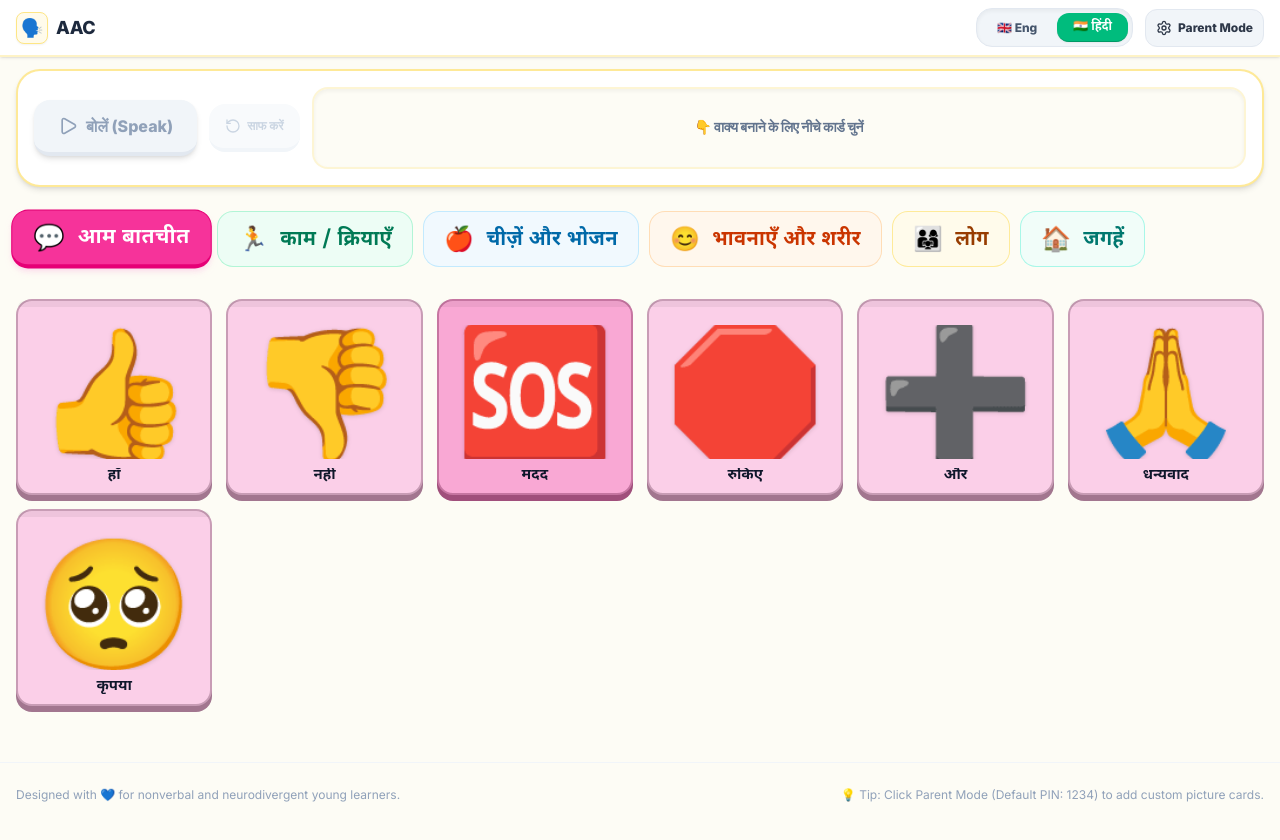
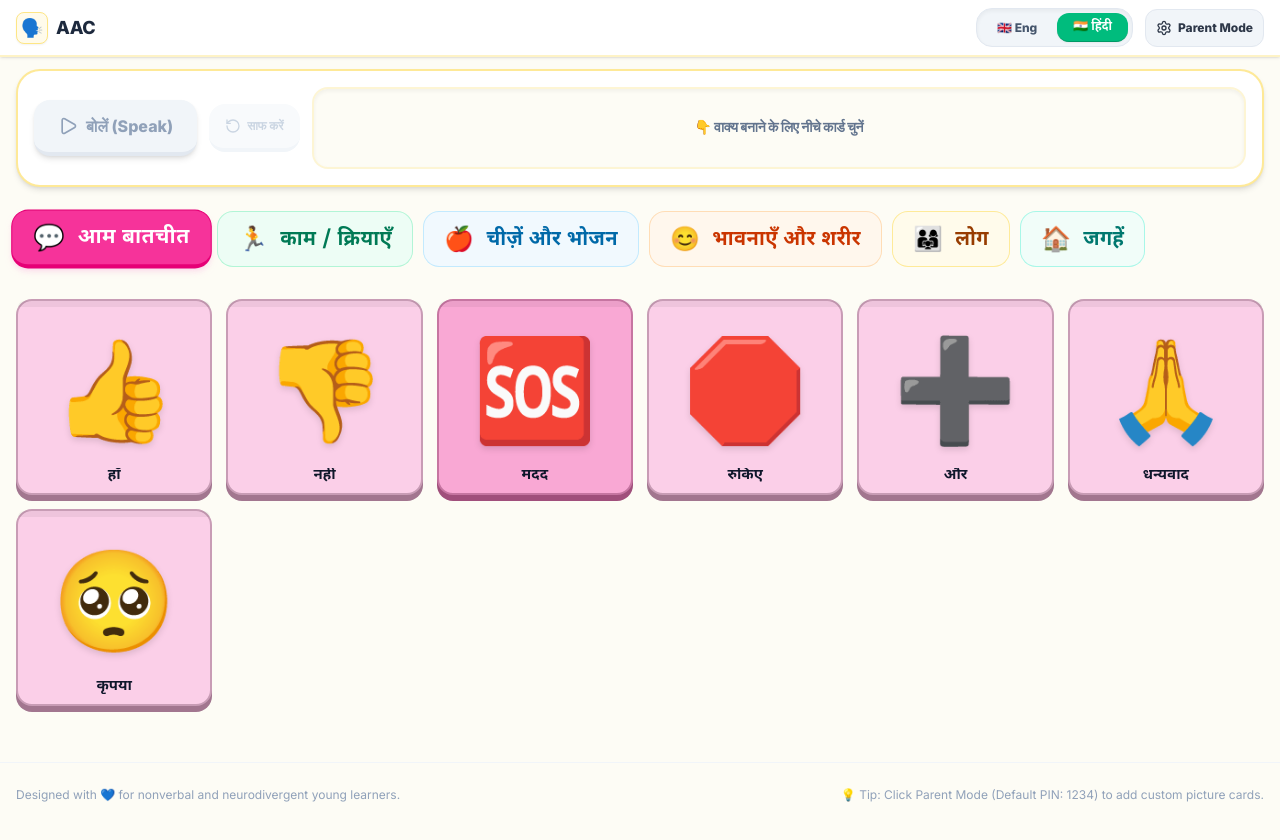
Before and after one commit to gunjanj20000/AAC-, a React (Vite) app: page / in a window 1280 px wide. Shown: the top 840 px of the page. Built offline with nearby package versions, Linux system fonts and the light colour scheme.

Commit message:
style: optimize AAC card visual layout
Adjust image scaling and emoji font sizes to improve visibility and alignment within the card grid.

```diff
--- a/src/components/CardGrid.tsx
+++ b/src/components/CardGrid.tsx
@@ -123,16 +123,16 @@ export function CardGrid({
             )}
 
             {/* Custom Picture or Emoji */}
-            <div className="flex-1 w-full h-full min-h-0 flex items-center justify-center relative mt-4 mb-0.5 overflow-hidden">
+            <div className="flex-1 w-full h-full min-h-0 flex items-center justify-center relative mt-3 mb-1 overflow-hidden">
               {card.image ? (
                 <img
                   src={card.image}
                   alt={card.englishLabel}
-                  className="object-cover rounded-xl w-[90%] h-[90%] pointer-events-none select-none border border-slate-200/40 shadow-sm group-hover:scale-105 transition-transform duration-150 animate-fade-in"
+                  className="object-cover rounded-xl w-[94%] h-[94%] pointer-events-none select-none border border-slate-200/40 shadow-sm group-hover:scale-105 transition-transform duration-150 animate-fade-in"
                   referrerPolicy="no-referrer"
                 />
               ) : (
-                <span className="text-6.5xl min-[395px]:text-7.5xl sm:text-8.5xl md:text-9xl leading-none select-none transform group-hover:scale-110 transition-transform duration-150 filter drop-shadow-sm">
+                <span className="text-[58px] min-[395px]:text-[70px] sm:text-[84px] md:text-[100px] leading-none select-none transform group-hover:scale-110 transition-transform duration-150 filter drop-shadow-md">
                   {card.emoji || '🎈'}
                 </span>
               )}
```
